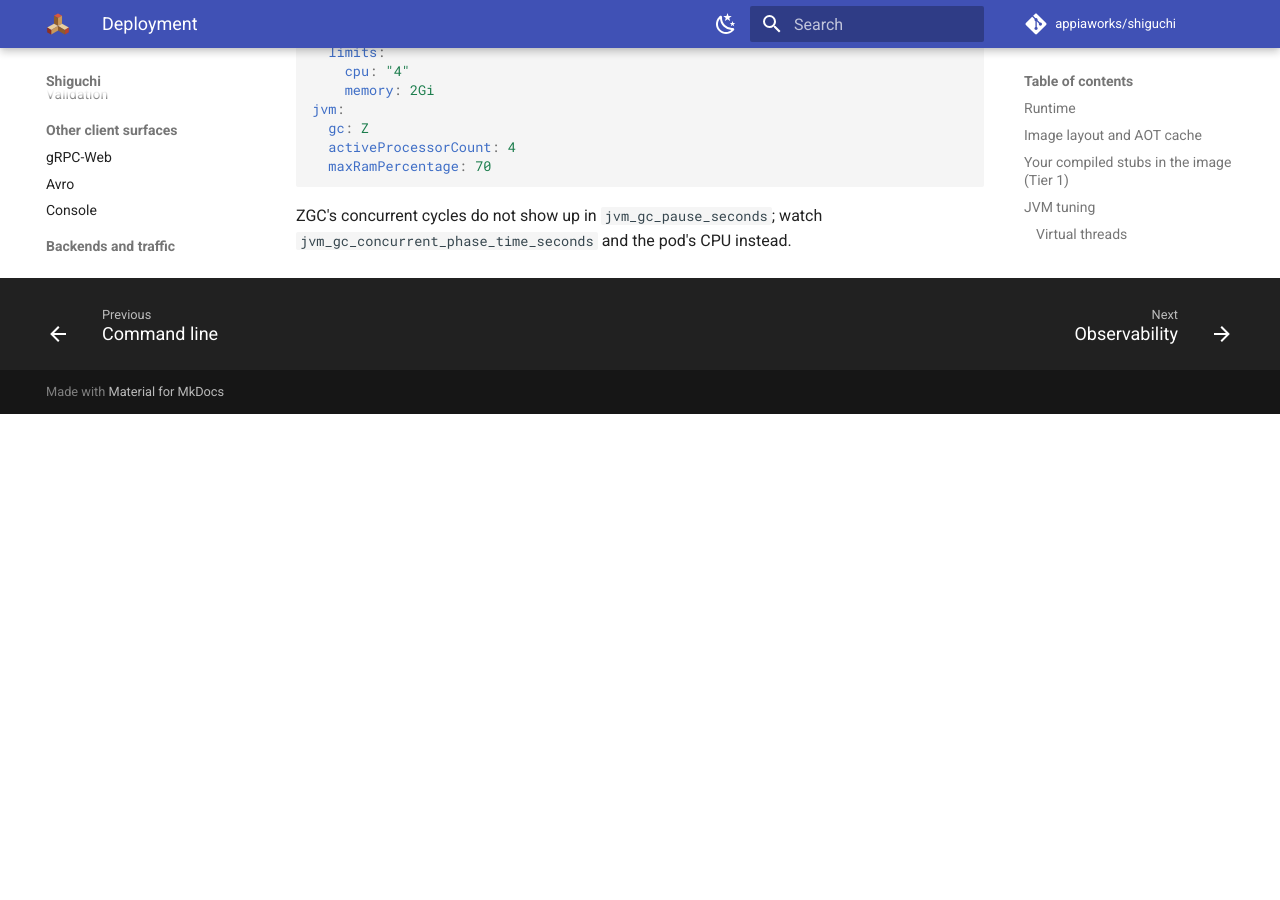
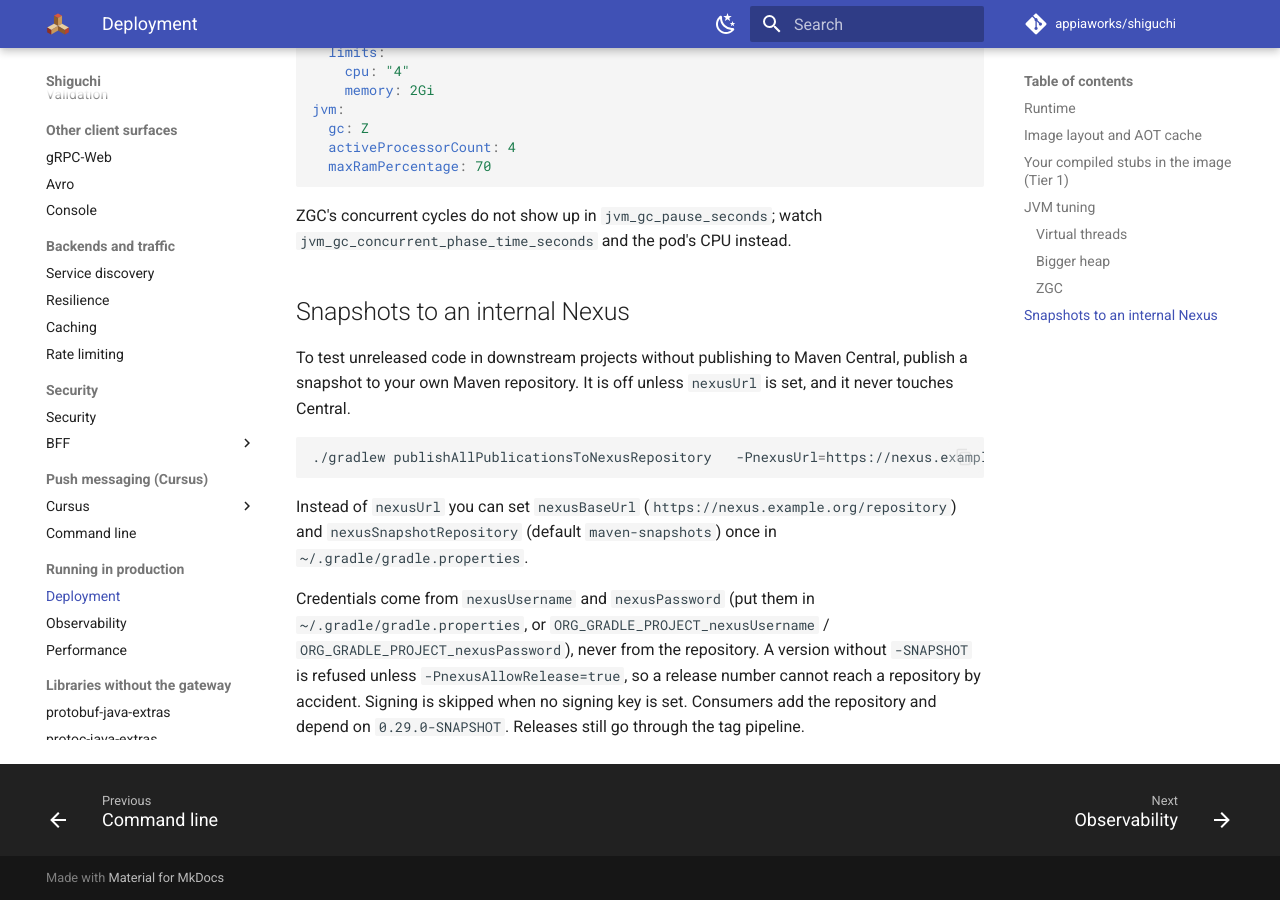
Before and after one commit to appiaworks/shiguchi, an MkDocs documentation site: the page built from docs/operations/deployment.md, in a window 1280 px wide and 900 px high, scrolled down 4884 px. Built offline with MkDocs 1.6.1 and Material for MkDocs 9.7.7, drawn with Linux system fonts in a browser that asks for light colours; comment, search, counter and statistics services are not loaded; before the commit the page ends 5298 px from its top, so only the background shows below that.

Commit message:
feat(build): opt-in snapshot publishing to an internal Nexus

````diff
--- a/docs/operations/deployment.md
+++ b/docs/operations/deployment.md
@@ -197,3 +197,21 @@ jvm:
 
 ZGC's concurrent cycles do not show up in `jvm_gc_pause_seconds`; watch
 `jvm_gc_concurrent_phase_time_seconds` and the pod's CPU instead.
+
+## Snapshots to an internal Nexus
+
+To test unreleased code in downstream projects without publishing to Maven Central, publish a
+snapshot to your own Maven repository. It is off unless `nexusUrl` is set, and it never touches Central.
+
+```bash
+./gradlew publishAllPublicationsToNexusRepository   -PnexusUrl=https://nexus.example.org/repository/maven-snapshots/   -PnexusVersion=0.29.0-SNAPSHOT
+```
+
+Instead of `nexusUrl` you can set `nexusBaseUrl` (`https://nexus.example.org/repository`) and
+`nexusSnapshotRepository` (default `maven-snapshots`) once in `~/.gradle/gradle.properties`.
+
+Credentials come from `nexusUsername` and `nexusPassword` (put them in `~/.gradle/gradle.properties`,
+or `ORG_GRADLE_PROJECT_nexusUsername` / `ORG_GRADLE_PROJECT_nexusPassword`), never from the repository.
+A version without `-SNAPSHOT` is refused unless `-PnexusAllowRelease=true`, so a release number
+cannot reach a repository by accident. Signing is skipped when no signing key is set. Consumers add
+the repository and depend on `0.29.0-SNAPSHOT`. Releases still go through the tag pipeline.
````
Also changed, not shown: CHANGELOG.md (+4 -0 lines), 1 other file.
